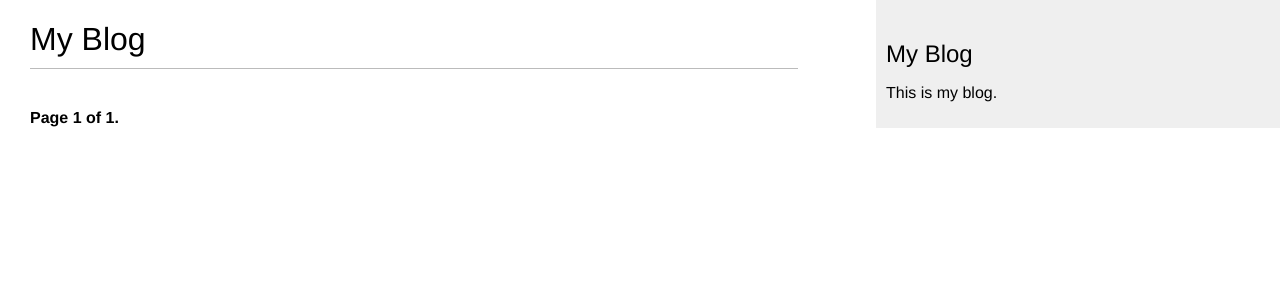
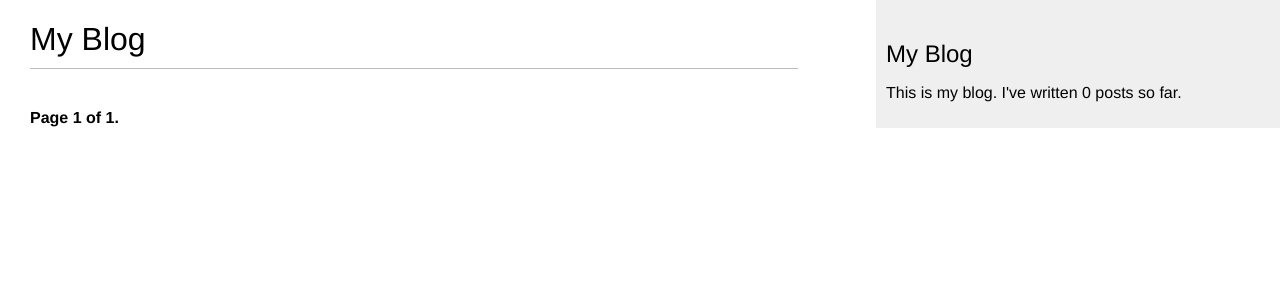
Before and after one commit to alex1the1great/Blog-Project, a Django app: page /blog/ in a window 1280 px wide. Shown: the top 300 px of the page. Run offline with Django 3.2, Linux system fonts and the light colour scheme; data that the repository does not hold is empty.

Commit message:
Feat: display total number of posts using custom template tag

```diff
--- /dev/null
+++ b/apps/blog/templatetags/blog_tags.py
@@ -0,0 +1,10 @@
+from django import template
+
+from ..models import Post
+
+register = template.Library()
+
+
+@register.simple_tag
+def total_posts():
+    return Post.published.count()
--- a/templates/blog/base.html
+++ b/templates/blog/base.html
@@ -1,3 +1,4 @@
+{% load blog_tags %}
 {% load static %}
 <!DOCTYPE html>
 <html lang="en">
@@ -13,7 +14,7 @@
     </div>
     <div id="sidebar">
         <h2>My Blog</h2>
-        <p>This is my blog.</p>
+        <p>This is my blog. I've written {% total_posts %} posts so far.</p>
     </div>
 </body>
 </html>
```
Also changed, not shown: apps/blog/templatetags/__init__.py (added).
